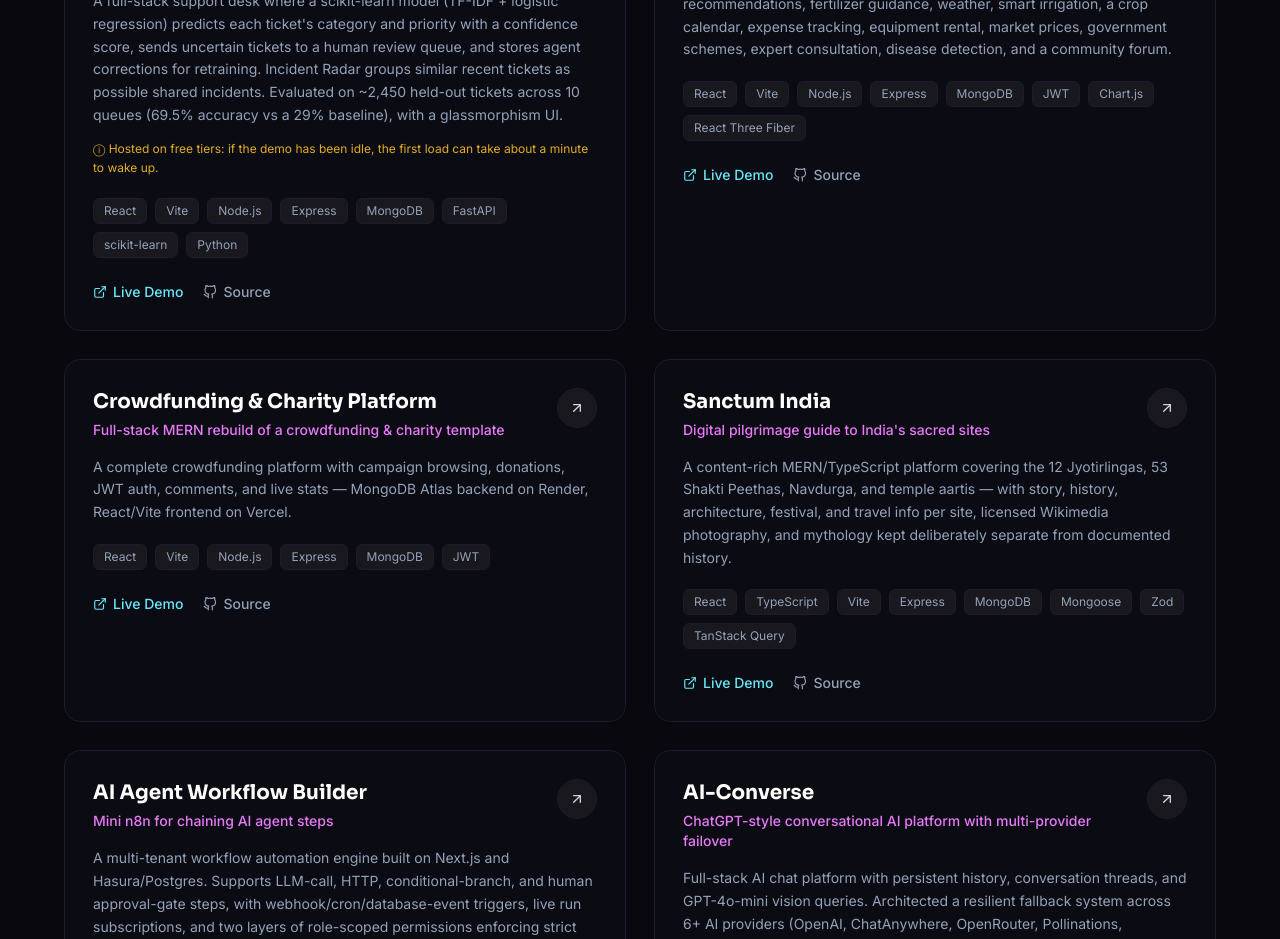
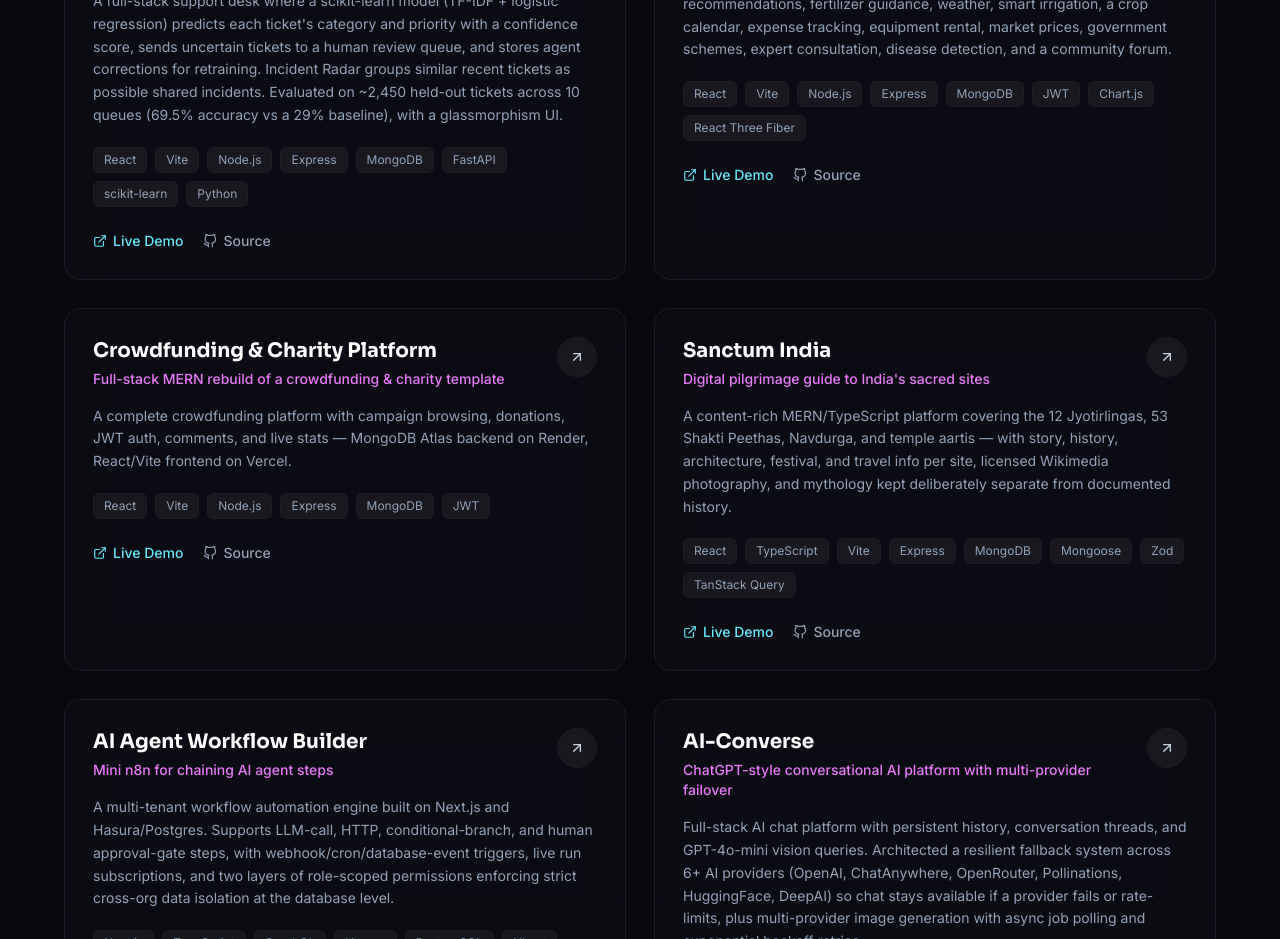
Before and after one commit to Manish367/Portfolio, a React (Vite) app: page / in a window 1280 px wide. Shown: the part 4220-5159 px from the top of the page. Built offline with nearby package versions, Linux system fonts and the light colour scheme.

Commit message:
Remove idle time note from portfolio entry
Removed note about demo idle time from portfolio.

```diff
--- a/src/data/portfolio.js
+++ b/src/data/portfolio.js
@@ -111,7 +111,6 @@
     description:
       'A full-stack support desk where a scikit-learn model (TF-IDF + logistic regression) predicts each ticket\'s category and priority with a confidence score, sends uncertain tickets to a human review queue, and stores agent corrections for retraining. Incident Radar groups similar recent tickets as possible shared incidents. Evaluated on ~2,450 held-out tickets across 10 queues (69.5% accuracy vs a 29% baseline), with a glassmorphism UI.',
     tech: ['React', 'Vite', 'Node.js', 'Express', 'MongoDB', 'FastAPI', 'scikit-learn', 'Python'],
-    note: 'Hosted on free tiers: if the demo has been idle, the first load can take about a minute to wake up.',
     live: 'https://support-iq-beta.vercel.app',
     github: 'https://github.com/Manish367/SupportIQ'
   },
```
